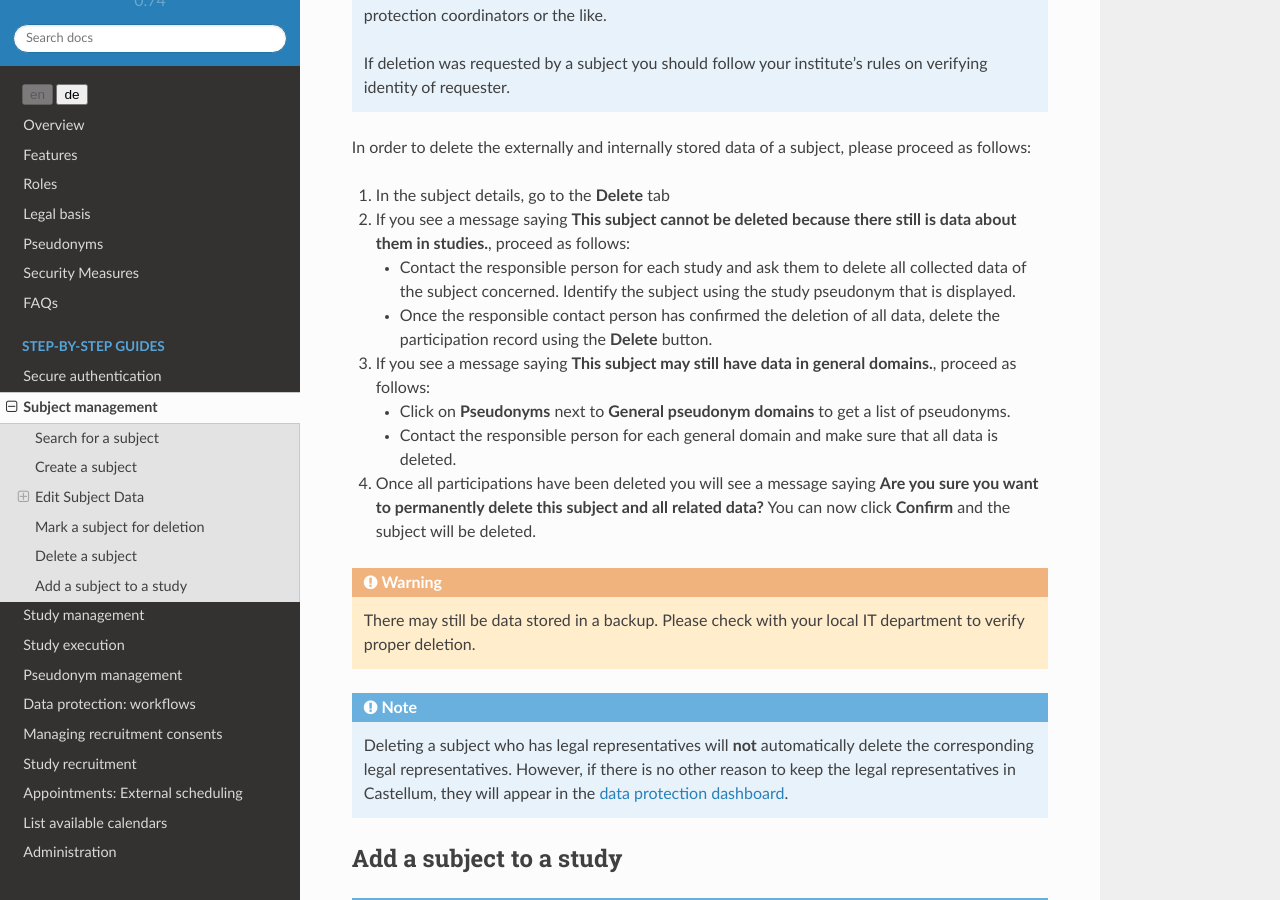
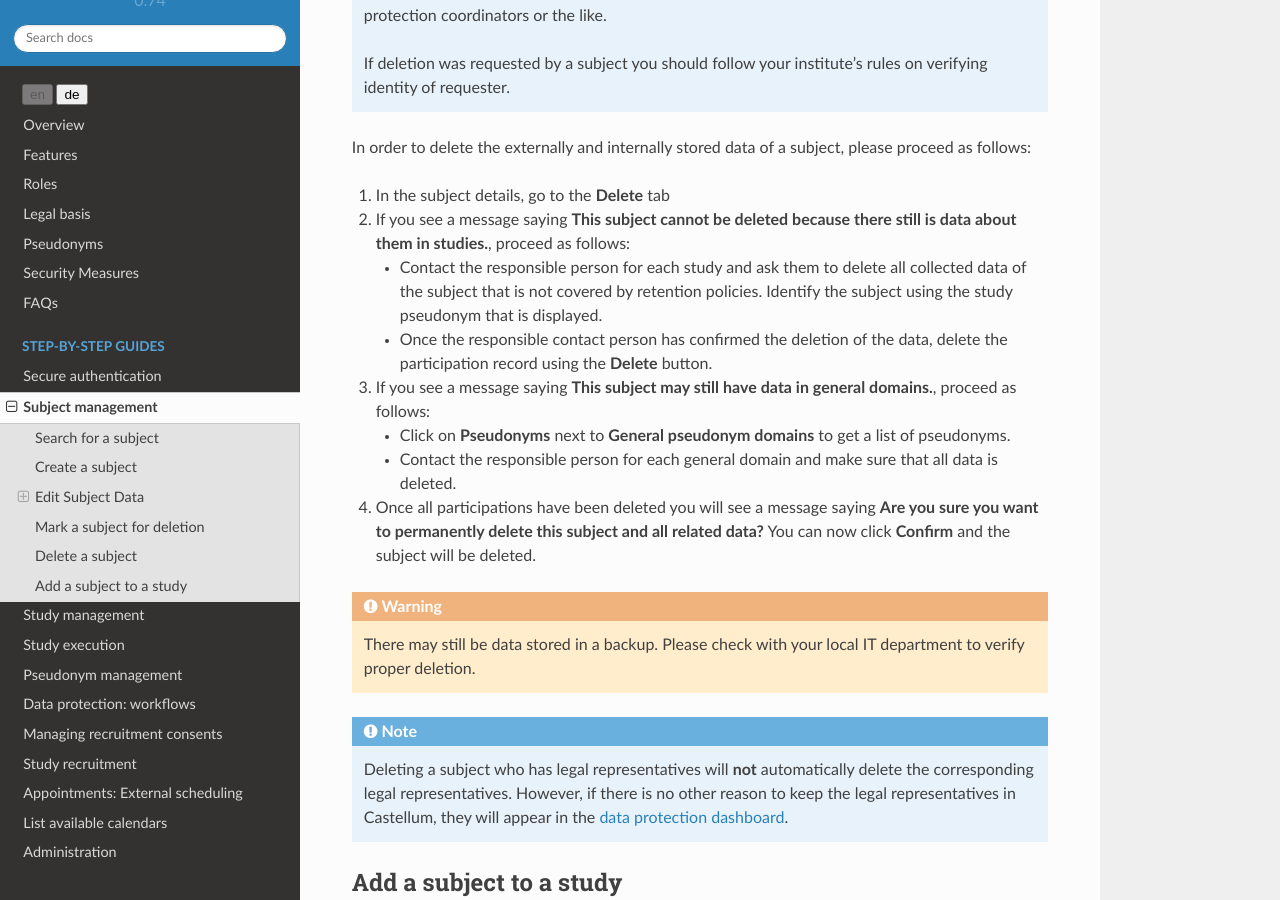
Before and after one commit to DouglasNeuroInformatics/castellum, a Sphinx documentation site: the page built from source/guides/subject-management.rst, in a window 1280 px wide and 900 px high, scrolled down 5876 px. Built offline with Sphinx 7.4.7 and the Read the Docs theme 2.0.0, drawn with Linux system fonts in a browser that asks for light colours.

Commit message:
mention retention periods for subject deletion

```diff
--- a/source/guides/subject-management.rst
+++ b/source/guides/subject-management.rst
@@ -286,9 +286,10 @@ please proceed as follows:
     still is data about them in studies.**, proceed as follows:
 
     -   Contact the responsible person for each study and ask them to delete
-        all collected data of the subject concerned. Identify the subject using
-        the study pseudonym that is displayed.
-    -   Once the responsible contact person has confirmed the deletion of all
+        all collected data of the subject that is not covered by retention
+        policies. Identify the subject using the study pseudonym that is
+        displayed.
+    -   Once the responsible contact person has confirmed the deletion of the
         data, delete the participation record using the **Delete** button.
 
 3.  If you see a message saying **This subject may still have data in general
```
